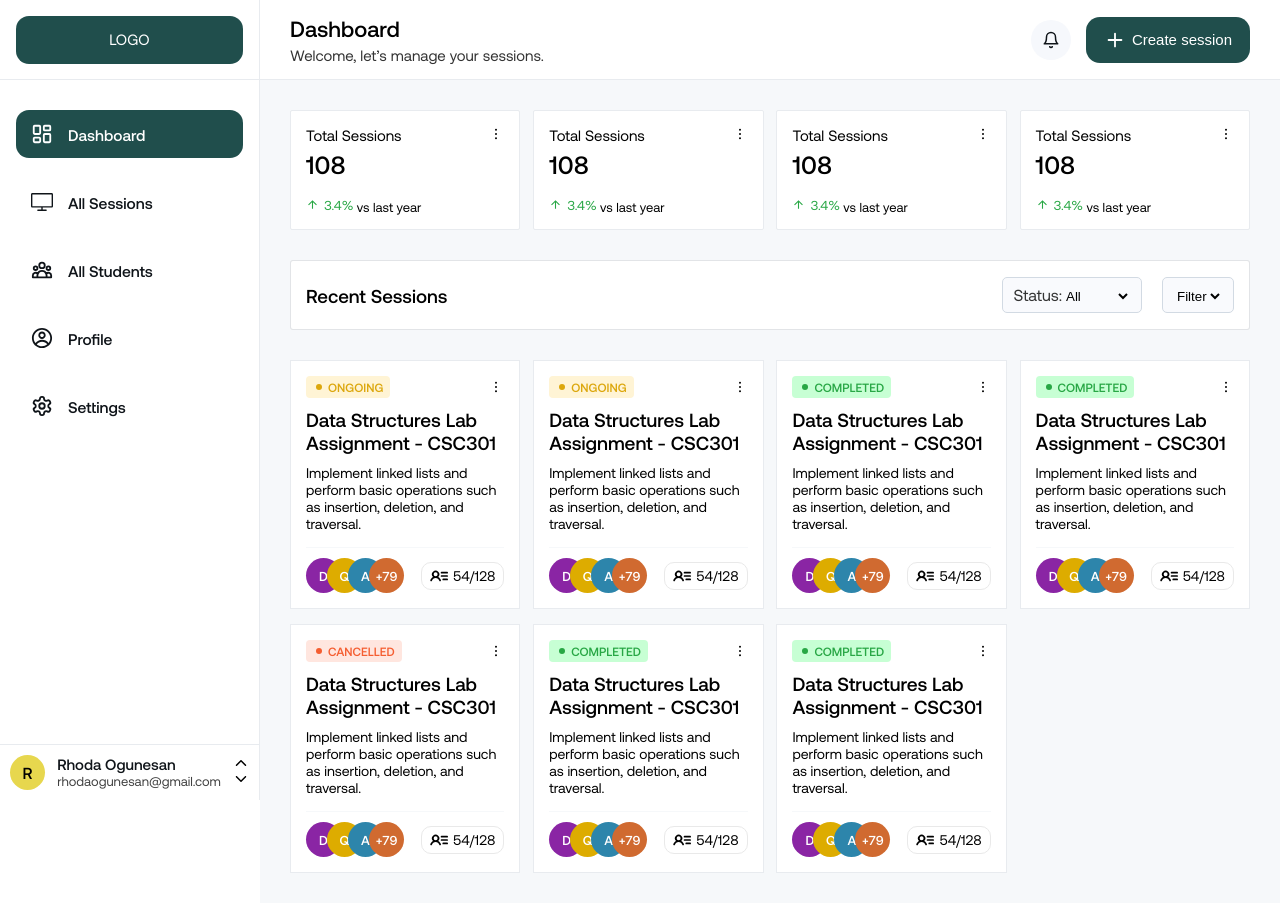
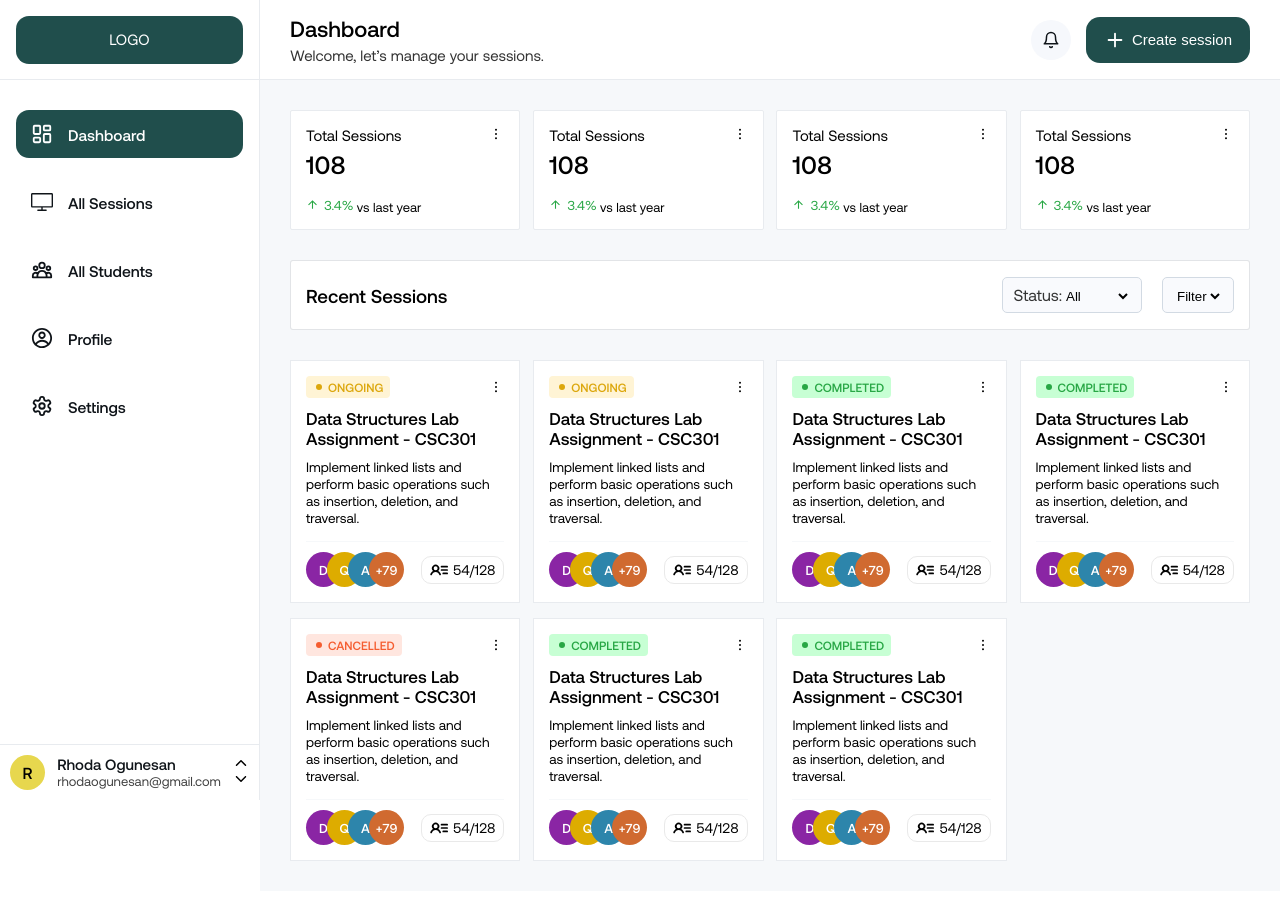
Before and after one commit to SamuelOmodele/Session-Management-App, a Next.js app: page /dashboard in a window 1280 px wide. Built offline with nearby package versions, Linux system fonts and the light colour scheme.

Commit message:
style adjustment

```diff
--- a/src/components/session-card/sessionCard.module.css
+++ b/src/components/session-card/sessionCard.module.css
@@ -23,12 +23,12 @@
 }
 .session-card h3{
     font-weight: 500;
-    font-size: 19px;
+    font-size: 17px;
     margin-bottom: 10px;
 }
 .session-card p{
     font-weight: 400;
-    font-size: 14px;
+    font-size: 13.5px;
 }
 .bottom-section{
     display: flex;
```
